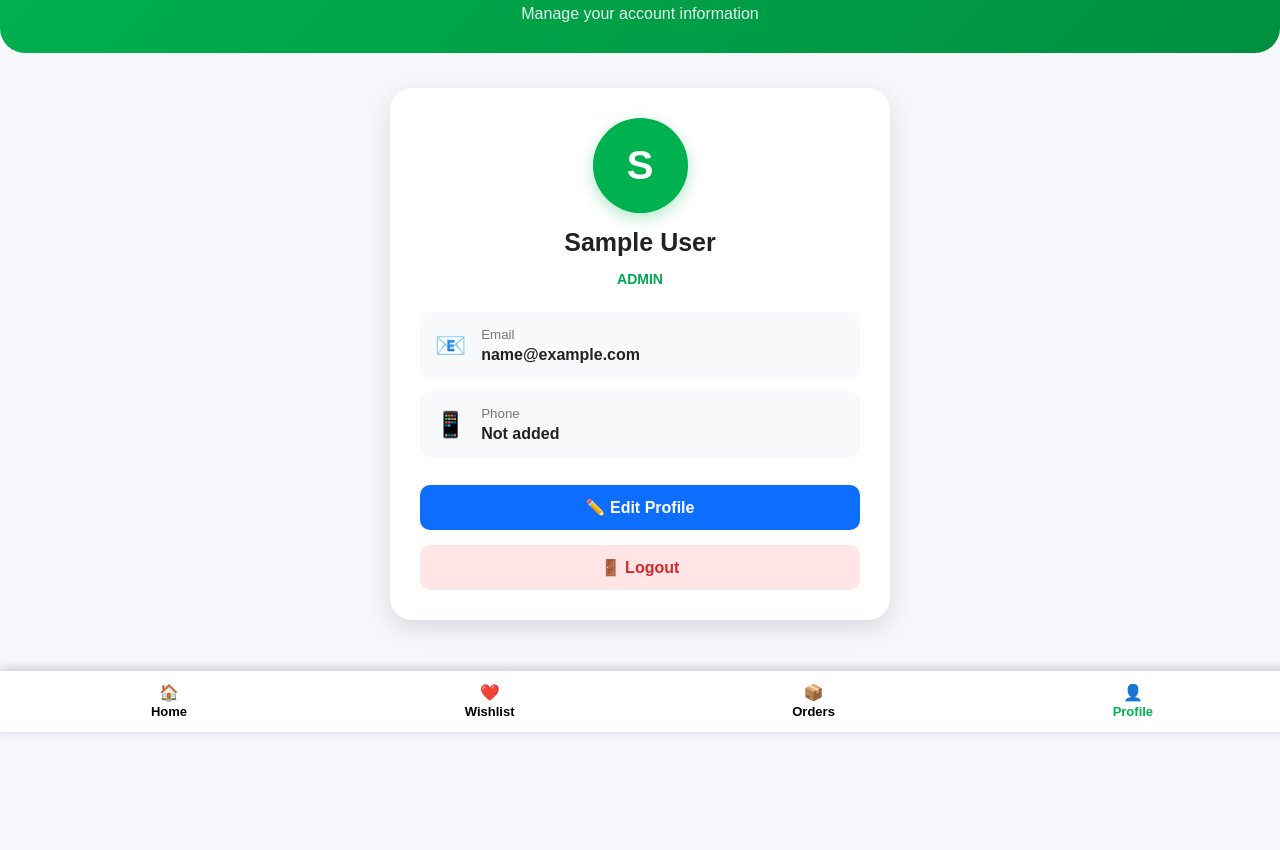
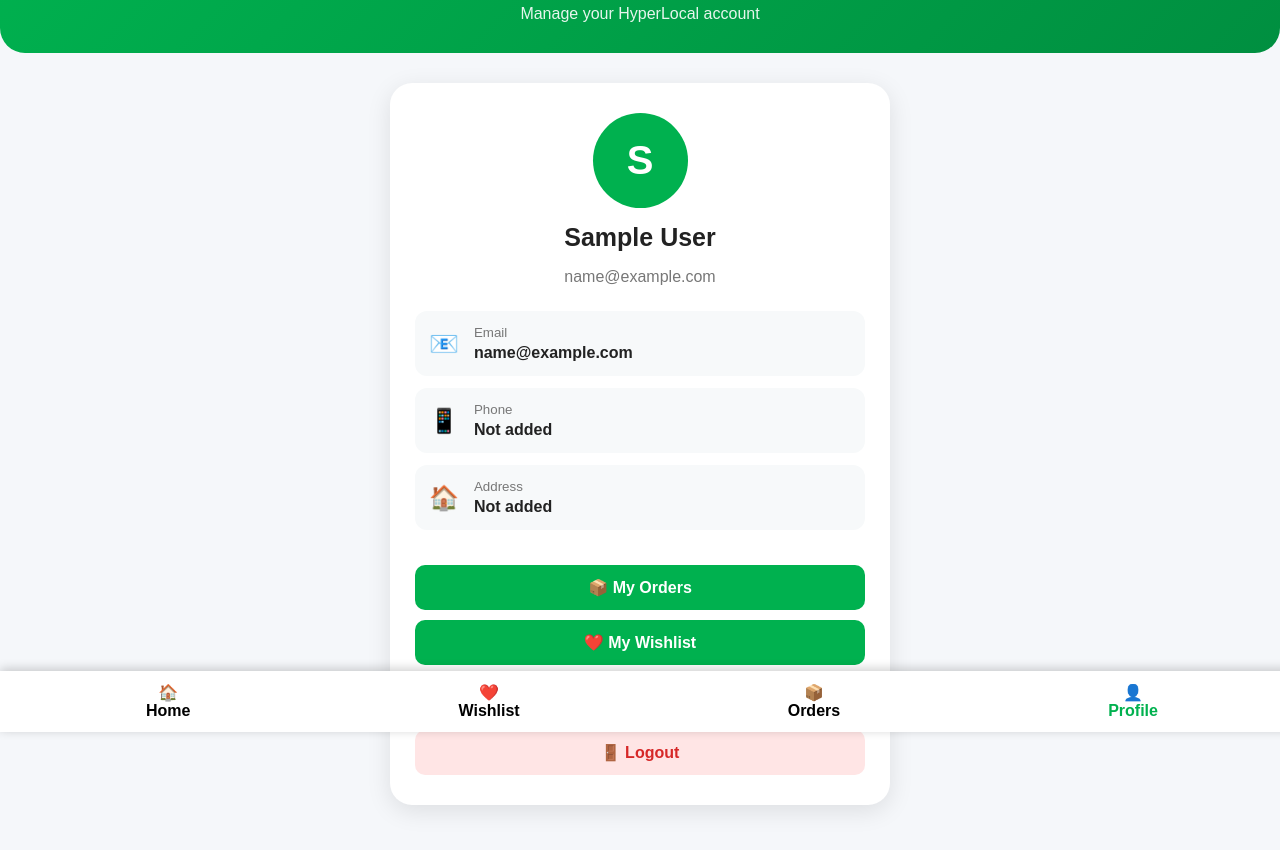
Before and after one commit to Fardeen0308/hyperlocal-delivery, a plain HTML site: page profile.html in a window 1280 px wide. Shown: the part 68-918 px from the top of the page. Drawn offline with Linux system fonts and the light colour scheme; sample sign-in values are in the browser's storage.

Commit message:
updated Frontend

```diff
--- a/f.css
+++ b/f.css
@@ -579,180 +579,279 @@ canvas{
     height:400px !important;
 }
 
-/* =========================
-   PROFILE PAGE
-========================= */
 
-.profile-header {
-    background: linear-gradient(135deg, #00b14f, #008f3f);
+
+/* =================================
+   CUSTOMER PROFILE PAGE
+================================= */
+
+.profile-page-header {
+
+    background: linear-gradient(
+        135deg,
+        #00b14f,
+        #008f40
+    );
+
     color: white;
+
     text-align: center;
+
     padding: 30px 20px;
+
     border-radius: 0 0 25px 25px;
+
 }
 
-.profile-header h1 {
+.profile-page-header h1 {
+
     color: white;
+
     margin: 0;
+
     font-size: 30px;
+
 }
 
-.profile-header p {
+.profile-page-header p {
+
     margin: 8px 0 0;
+
     opacity: 0.9;
+
 }
 
-.profile-container {
+
+.profile-page {
+
     max-width: 500px;
-    margin: 35px auto 120px;
-    padding: 0 20px;
+
+    margin: 30px auto 120px;
+
+    padding: 0 15px;
+
 }
 
-.profile-card {
+
+.customer-profile-card {
+
     background: white;
+
     border-radius: 22px;
-    padding: 30px;
+
+    padding: 30px 25px;
+
     text-align: center;
-    box-shadow: 0 8px 25px rgba(0,0,0,0.12);
+
+    box-shadow:
+        0 6px 25px
+        rgba(0,0,0,0.10);
+
 }
 
-.profile-avatar {
+
+.customer-avatar {
+
     width: 95px;
+
     height: 95px;
+
     margin: 0 auto 15px;
-
-    display: flex;
-    align-items: center;
-    justify-content: center;
 
     border-radius: 50%;
 
     background: #00b14f;
+
     color: white;
 
+    display: flex;
+
+    align-items: center;
+
+    justify-content: center;
+
     font-size: 40px;
+
     font-weight: bold;
 
-    box-shadow: 0 5px 15px rgba(0,177,79,0.3);
 }
 
-.profile-card h2 {
-    margin: 10px 0 5px;
+
+.customer-profile-card h2 {
+
+    margin: 8px 0;
+
     font-size: 25px;
+
     color: #222;
+
 }
 
-.profile-role {
-    color: #00a84f;
-    font-weight: bold;
-    font-size: 14px;
+
+.customer-email {
+
+    color: #777;
+
     margin-bottom: 25px;
+
 }
 
-.profile-info {
+
+/* INFORMATION */
+
+.profile-details {
+
     text-align: left;
-    margin-top: 20px;
+
 }
 
-.profile-info-row {
+
+.profile-detail {
+
     display: flex;
+
     align-items: center;
+
     gap: 15px;
 
-    padding: 15px;
+    background: #f7f9fa;
+
+    padding: 14px;
 
     margin-bottom: 12px;
 
-    background: #f7f9fa;
+    border-radius: 12px;
 
-    border-radius: 12px;
 }
 
-.profile-info-row > span {
-    font-size: 25px;
+
+.profile-detail > span {
+
+    font-size: 24px;
+
 }
 
-.profile-info-row small {
+
+.profile-detail small {
+
+    display: block;
+
     color: #777;
-    display: block;
+
     margin-bottom: 4px;
+
 }
 
-.profile-info-row p {
+
+.profile-detail p {
+
     margin: 0;
+
+    font-weight: bold;
+
     color: #222;
-    font-weight: bold;
+
     word-break: break-word;
+
 }
 
-.profile-edit-btn,
-.profile-logout-btn {
+
+/* BUTTONS */
+
+.profile-actions {
+
+    margin-top: 25px;
+
+}
+
+
+.profile-actions button {
+
     width: 100%;
-    margin-top: 15px;
+
     padding: 13px;
 
+    margin-top: 10px;
+
     border: none;
+
     border-radius: 10px;
 
+    background: #00b14f;
+
+    color: white;
+
     font-size: 16px;
+
     font-weight: bold;
 
     cursor: pointer;
+
 }
 
-.profile-edit-btn {
-    background: #0d6efd;
-    color: white;
+
+.profile-actions button:hover {
+
+    background: #008f40;
+
 }
 
-.profile-edit-btn:hover {
-    background: #0b5ed7;
+
+.profile-actions .logout-button {
+
+    background: #ffe5e5;
+
+    color: #d62828;
+
 }
 
-.profile-logout-btn {
-    background: #ffe5e5;
-    color: #d62828;
+
+.profile-actions .logout-button:hover {
+
+    background: #ffcccc;
+
 }
 
-.profile-logout-btn:hover {
-    background: #ffcccc;
+
+/* ACTIVE BOTTOM NAV */
+
+.bottom-nav a.active {
+
+    color: #00b14f;
+
 }
 
-/* Bottom navigation */
 
-.bottom-nav a.active {
-    color: #00b14f;
-}
-
-.bottom-nav a span {
-    font-size: 13px;
-}
-
-/* Mobile */
+/* MOBILE */
 
 @media (max-width: 600px) {
 
-    .profile-header {
+    .profile-page-header {
+
         padding: 25px 15px;
+
     }
 
-    .profile-header h1 {
+    .profile-page-header h1 {
+
         font-size: 25px;
+
     }
 
-    .profile-container {
-        margin-top: 25px;
-        padding: 0 15px;
+    .customer-profile-card {
+
+        padding: 25px 18px;
+
     }
 
-    .profile-card {
-        padding: 25px 18px;
-    }
+    .customer-avatar {
 
-    .profile-avatar {
         width: 80px;
+
         height: 80px;
+
         font-size: 32px;
+
     }
 
 }
--- a/profile.html
+++ b/profile.html
@@ -1,133 +1,273 @@
 <!DOCTYPE html>
-<html>
+<html lang="en">
+
 <head>
-    <title>My Profile</title>
+
+    <meta charset="UTF-8">
+
+    <meta name="viewport"
+          content="width=device-width, initial-scale=1.0">
+
+    <title>My Profile - HyperLocal</title>
+
     <link rel="stylesheet" href="f.css">
+
 </head>
 
 <body>
 
-<header class="profile-header">
+<!-- HEADER -->
+
+<header class="profile-page-header">
+
     <h1>👤 My Profile</h1>
-    <p>Manage your account information</p>
+
+    <p>Manage your HyperLocal account</p>
+
 </header>
 
-<div class="profile-container">
 
-    <div class="profile-card">
+<!-- PROFILE -->
 
-        <div class="profile-avatar" id="profileAvatar">
+<main class="profile-page">
+
+    <div class="customer-profile-card">
+
+        <!-- Avatar -->
+
+        <div class="customer-avatar" id="avatar">
             👤
         </div>
 
-        <h2 id="name">Loading...</h2>
+        <h2 id="customerName">
+            Customer
+        </h2>
 
-        <p class="profile-role" id="role"></p>
+        <p class="customer-email" id="customerEmail">
+            Loading...
+        </p>
 
-        <div class="profile-info">
 
-            <div class="profile-info-row">
+        <!-- ACCOUNT INFORMATION -->
+
+        <div class="profile-details">
+
+            <div class="profile-detail">
+
                 <span>📧</span>
+
                 <div>
+
                     <small>Email</small>
-                    <p id="email">Loading...</p>
+
+                    <p id="email">
+                        -
+                    </p>
+
                 </div>
+
             </div>
 
-            <div class="profile-info-row">
+
+            <div class="profile-detail">
+
                 <span>📱</span>
+
                 <div>
+
                     <small>Phone</small>
-                    <p id="phone">Not added</p>
+
+                    <p id="phone">
+                        Not added
+                    </p>
+
                 </div>
+
+            </div>
+
+
+            <div class="profile-detail">
+
+                <span>🏠</span>
+
+                <div>
+
+                    <small>Address</small>
+
+                    <p id="address">
+                        Not added
+                    </p>
+
+                </div>
+
             </div>
 
         </div>
 
-        <button class="profile-edit-btn" onclick="editProfile()">
-            ✏️ Edit Profile
-        </button>
 
-        <button class="profile-logout-btn" onclick="logout()">
-            🚪 Logout
-        </button>
+        <!-- PROFILE ACTIONS -->
+
+        <div class="profile-actions">
+
+            <button
+                onclick="window.location.href='orders.html'">
+
+                📦 My Orders
+
+            </button>
+
+
+            <button
+                onclick="window.location.href='wishlist.html'">
+
+                ❤️ My Wishlist
+
+            </button>
+
+
+            <button
+                onclick="editProfile()">
+
+                ✏️ Edit Profile
+
+            </button>
+
+
+            <button
+                class="logout-button"
+                onclick="logout()">
+
+                🚪 Logout
+
+            </button>
+
+        </div>
 
     </div>
 
-</div>
+</main>
+
+
+<!-- BOTTOM NAVIGATION -->
 
 <div class="bottom-nav">
 
     <a href="index.html">
-        🏠<br>
+
+        🏠
+        <br>
         <span>Home</span>
+
     </a>
 
+
     <a href="wishlist.html">
-        ❤️<br>
+
+        ❤️
+        <br>
         <span>Wishlist</span>
+
     </a>
 
+
     <a href="orders.html">
-        📦<br>
+
+        📦
+        <br>
         <span>Orders</span>
+
     </a>
 
-    <a href="profile.html" class="active">
-        👤<br>
+
+    <a href="profile.html"
+       class="active">
+
+        👤
+        <br>
         <span>Profile</span>
+
     </a>
 
 </div>
+
 
 <script>
 
 const user =
     JSON.parse(localStorage.getItem("user"));
 
+
 if (!user) {
 
     window.location.href = "login.html";
 
-} else {
+}
 
-    document.getElementById("name").innerText =
-        user.name || "User";
 
-    document.getElementById("email").innerText =
+else {
+
+    const name =
+        user.name || "Customer";
+
+    const email =
         user.email || "Not available";
 
-    document.getElementById("phone").innerText =
+    const phone =
         user.phone || "Not added";
 
-    document.getElementById("role").innerText =
-        user.role ? user.role.toUpperCase() : "CUSTOMER";
+    const address =
+        user.address || "Not added";
 
-    // Create avatar using first letter of name
-    if (user.name) {
 
-        document.getElementById("profileAvatar").innerText =
-            user.name.charAt(0).toUpperCase();
+    document.getElementById("customerName")
+        .innerText = name;
 
-    }
+
+    document.getElementById("customerEmail")
+        .innerText = email;
+
+
+    document.getElementById("email")
+        .innerText = email;
+
+
+    document.getElementById("phone")
+        .innerText = phone;
+
+
+    document.getElementById("address")
+        .innerText = address;
+
+
+    // First letter avatar
+
+    document.getElementById("avatar")
+        .innerText =
+        name.charAt(0).toUpperCase();
 
 }
 
+
 function editProfile() {
 
-    alert("Profile editing will be added next.");
+    alert(
+        "Profile editing will be added next."
+    );
 
 }
+
 
 function logout() {
 
     localStorage.removeItem("user");
 
-    window.location.href = "login.html";
+    window.location.href =
+        "login.html";
 
 }
 
 </script>
 
 </body>
+
 </html>
```
